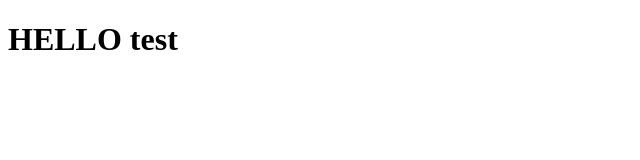
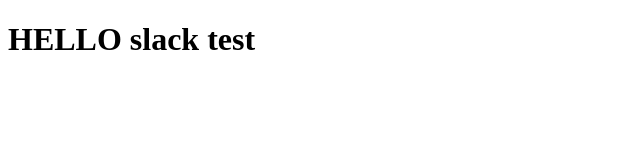
Before and after one commit to adam91holt/321COM, a plain HTML site: page index.html in a window 1280 px wide. Shown: the whole page, without its empty margins (0-640 px from the left). Drawn offline with Linux system fonts and the light colour scheme.

Commit message:
Slack testing

```diff
--- a/index.html
+++ b/index.html
@@ -7,6 +7,6 @@
     <title></title>
 </head>
 <body>
-<h1>HELLO test</h1>
+<h1>HELLO slack test</h1>
 </body>
 </html>
```
